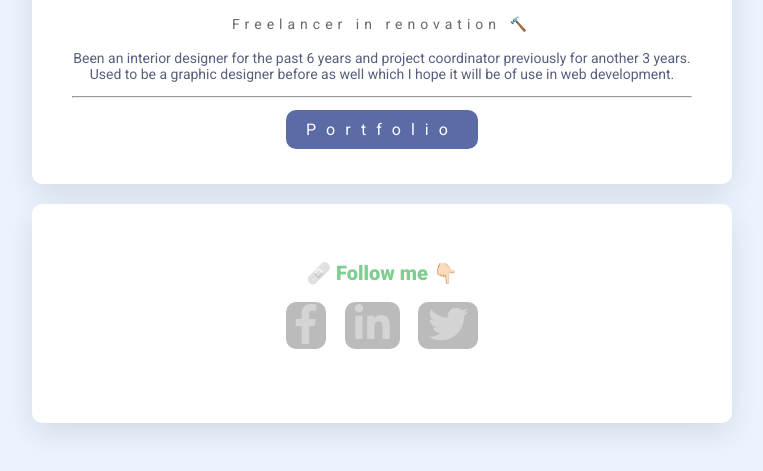
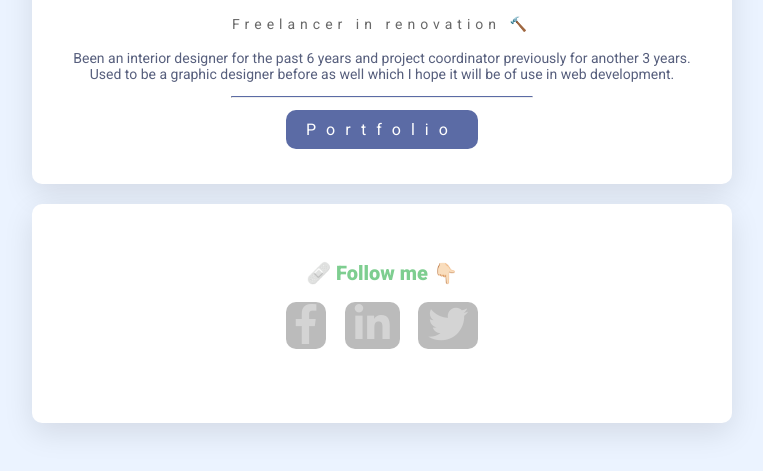
Before and after one commit to konfs/profile, a plain HTML site: page index.html in a window 1280 px wide. Shown: the part 253-724 px from the top of the page, without its empty margins (258-1021 px from the left). Drawn offline with Linux system fonts and the light colour scheme.

Commit message:
edit - 2

```diff
--- a/index.html
+++ b/index.html
@@ -21,7 +21,7 @@
                 Used to be
                 a graphic designer before as well which I hope it will be of use in web development.
             </p>
-            <hr>
+            <hr class="line">
             <a href="#" class="port-link">Portfolio</a>
         </div>
         <div class="white_card">
--- a/style.css
+++ b/style.css
@@ -72,6 +72,11 @@ p {
     margin-inline-end: 0px;
 }
 
+hr {
+    border-top: 1px solid #5b6ba5;
+    width: 300px;
+}
+
 a {
     font-family: 'Roboto', sans-serif;
     text-decoration: none;
```
